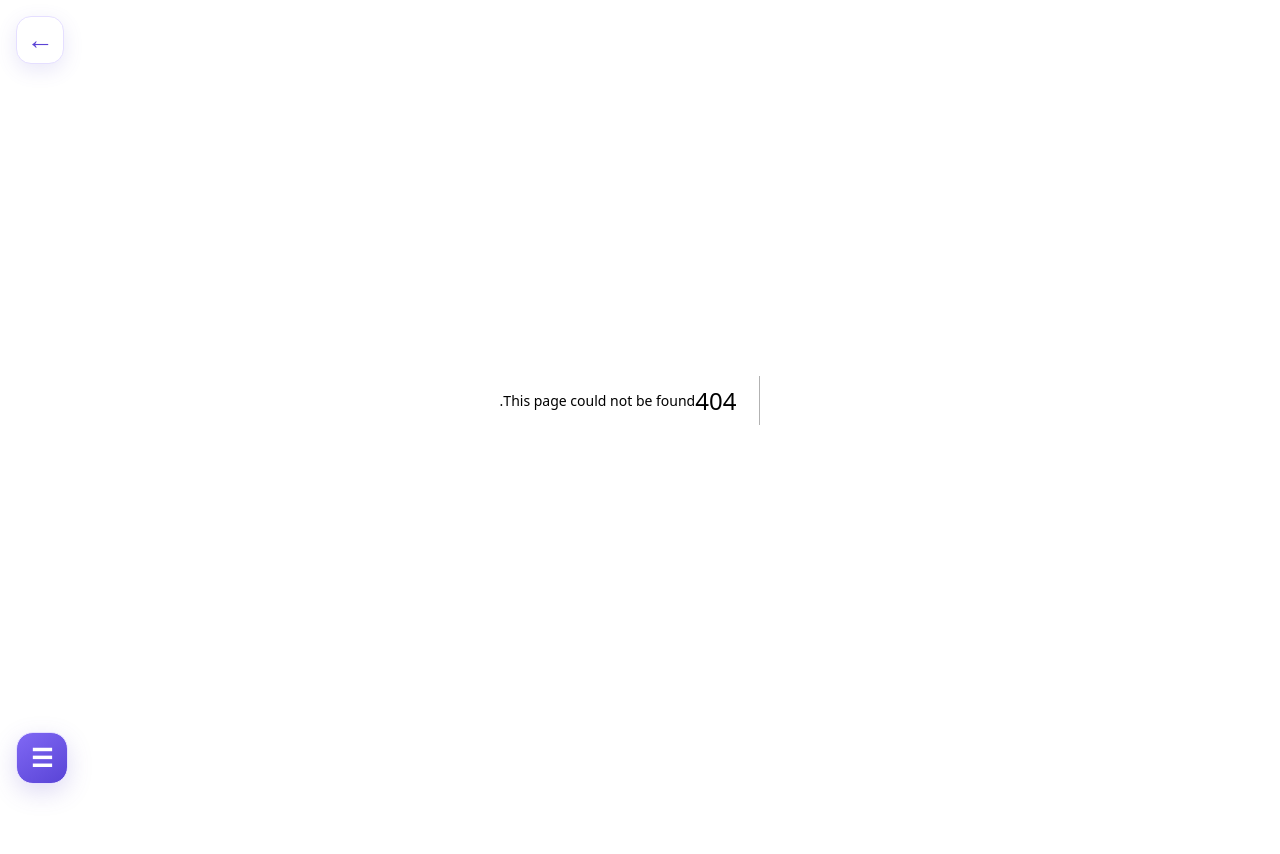
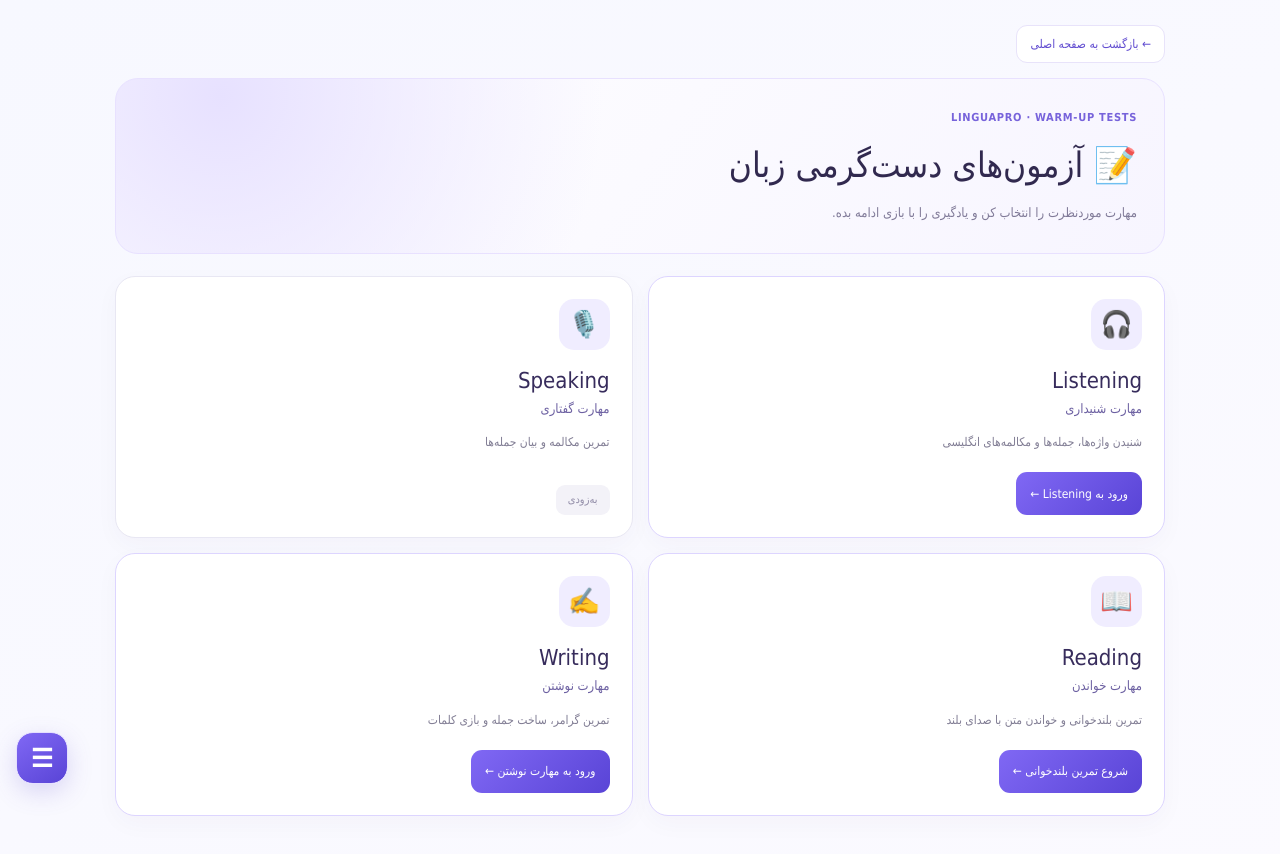
Before and after one commit to morranjbar92-web/english-learning-project, a Next.js app: page /warmup-tests in a window 1280 px wide. Before the commit this address had no page. Shown: the top 854 px of the page. Before the commit the page ends 800 px from the top, so only its background shows below. Built offline with nearby package versions, Linux system fonts and the light colour scheme.

Commit message:
Separate games and warm-up test routes (render-server)

```diff
--- a/src/app/components/fixed-navigation.tsx
+++ b/src/app/components/fixed-navigation.tsx
@@ -15,7 +15,7 @@ const items = [
   { label: "مهارت نوشتن", icon: "✍️", href: ROOT + "/writing/" },
   { label: "مهارت شنیداری", icon: "🎧", href: ROOT + "/listening/" },
   { label: "تمرین روزانه", icon: "✓", href: ROOT + "/#practice" },
-  { label: "آزمون‌ها", icon: "▣", href: ROOT + "/#exams" },
+  { label: "آزمون‌های دست‌گرمی", icon: "▣", href: ROOT + "/warmup-tests/" },
   { label: "درک مطلب", icon: "📖", href: ROOT + "/reading-comprehension/" },
 ];
 
--- a/src/app/games/listening/page.tsx
+++ b/src/app/games/listening/page.tsx
@@ -2,7 +2,7 @@ export default function ListeningWorldPage() {
   return (
     <main className="embedded-game-page" dir="rtl">
       <div className="embedded-game-toolbar">
-        <a href="/games/">
+        <a href="/warmup-tests/">
           ← بازگشت به آزمون‌های دست‌گرمی
         </a>
         <strong>Listening · آزمون شنیداری</strong>
--- a/src/app/games/page.tsx
+++ b/src/app/games/page.tsx
@@ -1,77 +1,13 @@
-"use client";
-
-const root = "";
-
-const skills = [
-  {
-    icon: "🎧",
-    name: "Listening",
-    fa: "مهارت شنیداری",
-    description: "شنیدن واژه‌ها، جمله‌ها و مکالمه‌های انگلیسی",
-    ready: true
-  },
-  {
-    icon: "🎙️",
-    name: "Speaking",
-    fa: "مهارت گفتاری",
-    description: "تمرین مکالمه و بیان جمله‌ها",
-    ready: false
-  },
-  {
-    icon: "📖",
-    name: "Reading",
-    fa: "مهارت خواندن",
-    description: "تمرین بلندخوانی و خواندن متن با صدای بلند",
-    ready: true
-  },
-  {
-    icon: "✍️",
-    name: "Writing",
-    fa: "مهارت نوشتن",
-    description: "تمرین گرامر، ساخت جمله و بازی کلمات",
-    ready: true
-  }
-];
-
+// LINGUAPRO_GAMES_ARCADE_ROOT_V1
 export default function GamesPage() {
   return (
-    <main className="games-hub-page" dir="rtl">
-      <div className="games-hub-shell">
-        <a className="games-back-link" href={root + "/"}>
-          ← بازگشت به صفحه اصلی
-        </a>
-
-        <header className="games-hub-hero">
-          <span className="games-hub-eyebrow">LINGUAPRO · WARM-UP TESTS</span>
-          <h1>📝 آزمون‌های دست‌گرمی زبان</h1>
-          <p>مهارت موردنظرت را انتخاب کن و یادگیری را با بازی ادامه بده.</p>
-        </header>
-
-        <div className="games-skill-grid">
-          {skills.map((skill) => (
-            <article
-              className={`games-skill-card ${skill.ready ? "is-ready" : "is-coming"}`}
-              key={skill.name}
-            >
-              <span className="games-skill-icon">{skill.icon}</span>
-              <h2>{skill.name}</h2>
-              <h3>{skill.fa}</h3>
-              <p>{skill.description}</p>
-
-              {skill.ready ? (
-                <a
-                  className="games-primary-link"
-                  href={root + (skill.name === "Listening" ? "/games/listening/" : skill.name === "Reading" ? "/games/reading/" : skill.name === "Writing" ? "/writing/" : "/games/writing/")}
-                >
-                  {skill.name === "Listening" ? "ورود به Listening ←" : skill.name === "Reading" ? "شروع تمرین بلندخوانی ←" : skill.name === "Writing" ? "ورود به مهارت نوشتن ←" : "ورود به Writing ←"}
-                </a>
-              ) : (
-                <span className="games-coming-label">به‌زودی</span>
-              )}
-            </article>
-          ))}
-        </div>
+    <main className="embedded-game-page" dir="rtl">
+      <meta httpEquiv="refresh" content="0;url=https://morranjbar92-web.github.io/english-learning-project/games/arcade/" />
+      <div className="embedded-game-toolbar">
+        <a href="https://morranjbar92-web.github.io/english-learning-project/games/arcade/"><span>← ورود به بازی‌ها</span></a>
+        <strong>LEXIverse · بازی‌های زبان انگلیسی</strong>
       </div>
+      <p style={{ textAlign: "center", padding: "2rem" }}>در حال انتقال به بخش بازی‌ها هستید. اگر انتقال انجام نشد، روی «ورود به بازی‌ها» بزنید.</p>
     </main>
   );
 }
--- a/src/app/games/reading/reading-practice.tsx
+++ b/src/app/games/reading/reading-practice.tsx
@@ -208,7 +208,7 @@ export default function ReadingPractice({ root }: { root: string }) {
   return (
     <main className="reading-practice-page" dir="rtl">
       <div className="reading-practice-shell">
-        <a className="rp-back-link" href={root + "/games/"}>← بازگشت به آزمون‌های دست‌گرمی</a>
+        <a className="rp-back-link" href={root + "/warmup-tests/"}>← بازگشت به آزمون‌های دست‌گرمی</a>
 
         <header className="rp-hero">
           <div className="rp-hero-copy">
--- a/src/app/page.tsx
+++ b/src/app/page.tsx
@@ -51,7 +51,7 @@ const courses = [
     title: "آزمون‌های دست‌گرمی",
     subtitle: "تمرین زبان با آزمون‌های تعاملی",
     color: "orange",
-    href: "/#exams",
+    href: "/warmup-tests/",
   },
     {
       icon: "🎮",
@@ -81,7 +81,7 @@ export default function Home() {
 
   const navigation = [
     { name: "خانه", icon: "⌂", href: "#home" },
-    { name: "آزمون‌های دست‌گرمی", icon: "🎮", href: "/#exams" },
+    { name: "آزمون‌های دست‌گرمی", icon: "🎮", href: "/warmup-tests/" },
     { name: "واژگان", icon: "▤", href: "/vocabulary/" },
     { name: "گرامر", icon: "◈", href: "/grammar/" },
     { name: "بازی‌ها", icon: "🎮", href: "/games/" },
--- /dev/null
+++ b/src/app/warmup-tests/listening/page.tsx
@@ -0,0 +1,2 @@
+// LINGUAPRO_WARMUP_TEST_ALIAS_V1
+export { default } from "../../games/listening/page";
--- /dev/null
+++ b/src/app/warmup-tests/page.tsx
@@ -0,0 +1,79 @@
+"use client";
+
+// LINGUAPRO_WARMUP_TESTS_ROUTE_V1
+
+const root = "";
+
+const skills = [
+  {
+    icon: "🎧",
+    name: "Listening",
+    fa: "مهارت شنیداری",
+    description: "شنیدن واژه‌ها، جمله‌ها و مکالمه‌های انگلیسی",
+    ready: true
+  },
+  {
+    icon: "🎙️",
+    name: "Speaking",
+    fa: "مهارت گفتاری",
+    description: "تمرین مکالمه و بیان جمله‌ها",
+    ready: false
+  },
+  {
+    icon: "📖",
+    name: "Reading",
+    fa: "مهارت خواندن",
+    description: "تمرین بلندخوانی و خواندن متن با صدای بلند",
+    ready: true
+  },
+  {
+    icon: "✍️",
+    name: "Writing",
+    fa: "مهارت نوشتن",
+    description: "تمرین گرامر، ساخت جمله و بازی کلمات",
+    ready: true
+  }
+];
+
+export default function GamesPage() {
+  return (
+    <main className="games-hub-page" dir="rtl">
+      <div className="games-hub-shell">
+        <a className="games-back-link" href={root + "/"}>
+          ← بازگشت به صفحه اصلی
+        </a>
+
+        <header className="games-hub-hero">
+          <span className="games-hub-eyebrow">LINGUAPRO · WARM-UP TESTS</span>
+          <h1>📝 آزمون‌های دست‌گرمی زبان</h1>
+          <p>مهارت موردنظرت را انتخاب کن و یادگیری را با بازی ادامه بده.</p>
+        </header>
+
+        <div className="games-skill-grid">
+          {skills.map((skill) => (
+            <article
+              className={`games-skill-card ${skill.ready ? "is-ready" : "is-coming"}`}
+              key={skill.name}
+            >
+              <span className="games-skill-icon">{skill.icon}</span>
+              <h2>{skill.name}</h2>
+              <h3>{skill.fa}</h3>
+              <p>{skill.description}</p>
+
+              {skill.ready ? (
+                <a
+                  className="games-primary-link"
+                  href={root + (skill.name === "Listening" ? "/warmup-tests/listening/" : skill.name === "Reading" ? "/warmup-tests/reading/" : skill.name === "Writing" ? "/writing/" : "/games/writing/")}
+                >
+                  {skill.name === "Listening" ? "ورود به Listening ←" : skill.name === "Reading" ? "شروع تمرین بلندخوانی ←" : skill.name === "Writing" ? "ورود به مهارت نوشتن ←" : "ورود به Writing ←"}
+                </a>
+              ) : (
+                <span className="games-coming-label">به‌زودی</span>
+              )}
+            </article>
+          ))}
+        </div>
+      </div>
+    </main>
+  );
+}
--- /dev/null
+++ b/src/app/warmup-tests/reading/page.tsx
@@ -0,0 +1,2 @@
+// LINGUAPRO_WARMUP_TEST_ALIAS_V1
+export { default } from "../../games/reading/page";
```
